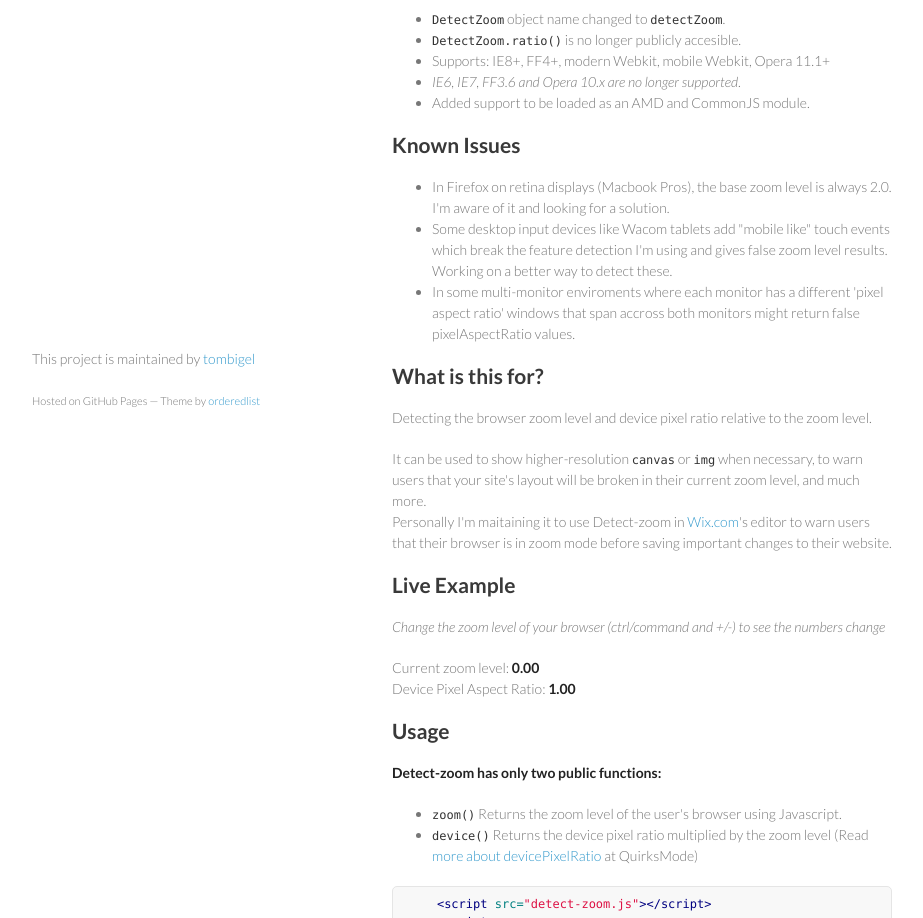
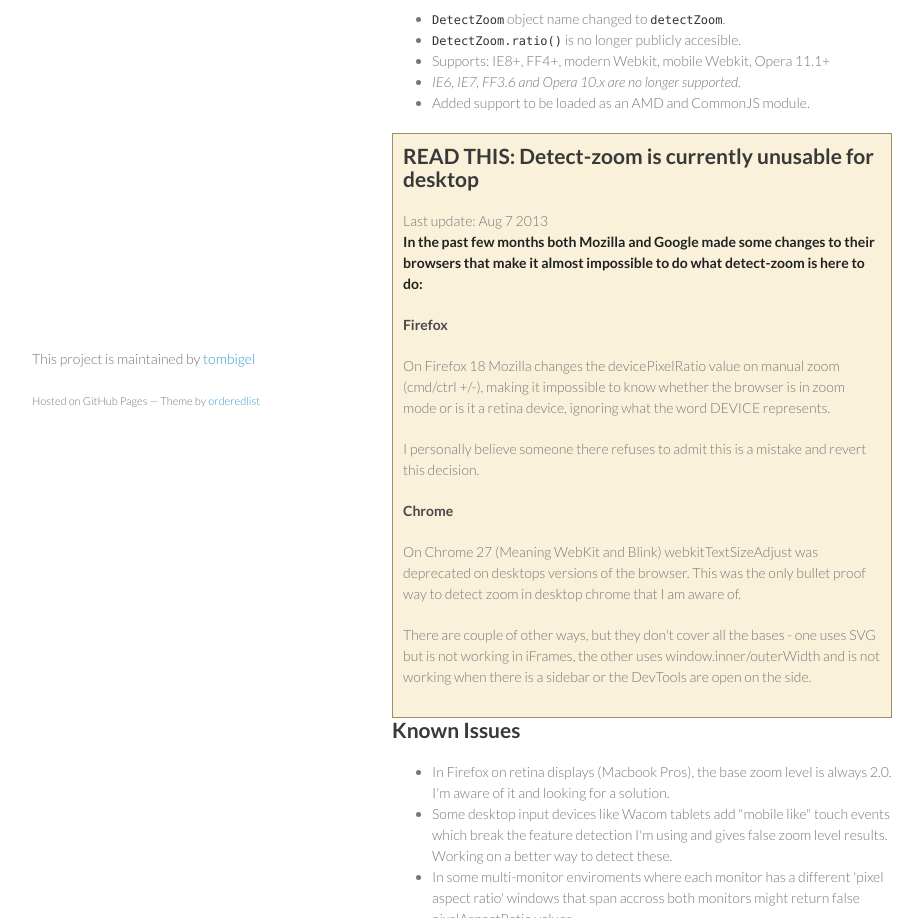
Before and after one commit to tombigel/detect-zoom, a plain HTML site: page index.html in a window 1280 px wide. Shown: the part 320-1238 px from the top of the page, without its empty margins (178-1101 px from the left). Drawn offline with nearby package versions, Linux system fonts and the light colour scheme.

Commit message:
Update index.html

```diff
--- a/index.html
+++ b/index.html
@@ -54,6 +54,34 @@
             <li><em>IE6, IE7, FF3.6 and Opera 10.x are no longer supported</em>.</li>
             <li>Added support to be loaded as an AMD and CommonJS module.</li>
         </ul>
+
+        <div style="padding:10px; background:#f9f1da; border: 1px solid #9f8e61;">
+            <h2>READ THIS: Detect-zoom is currently unusable for desktop</h2>
+            <p>
+                Last update: Aug 7 2013
+                <br>
+                <strong>In the past few months both Mozilla and Google made some changes to their browsers that
+                make it almost impossible to do what detect-zoom is here to do:</strong>
+            </p>
+
+            <h4>Firefox</h4>
+
+            <p>On Firefox 18 Mozilla changes the devicePixelRatio value on manual zoom (cmd/ctrl +/-),
+            making it impossible to know whether the browser is in zoom mode or is it a retina device,
+            ignoring what the word DEVICE represents.</p>
+
+            <p>I personally believe someone there refuses to admit this is a mistake and revert this decision.</p>
+
+            <h4>Chrome</h4>
+
+            <p>On Chrome 27 (Meaning WebKit and Blink) webkitTextSizeAdjust was deprecated on desktops versions of the browser.
+            This was the only bullet proof way to detect zoom in desktop chrome that I am aware of.</p>
+
+            <p>There are couple of other ways, but they don't cover all the bases -
+            one uses SVG but is not working in iFrames, the other uses window.inner/outerWidth and is not working when there
+            is a sidebar or the DevTools are open on the side.</p>
+
+        </div>
 
         <h2>Known Issues</h2>
 
```
